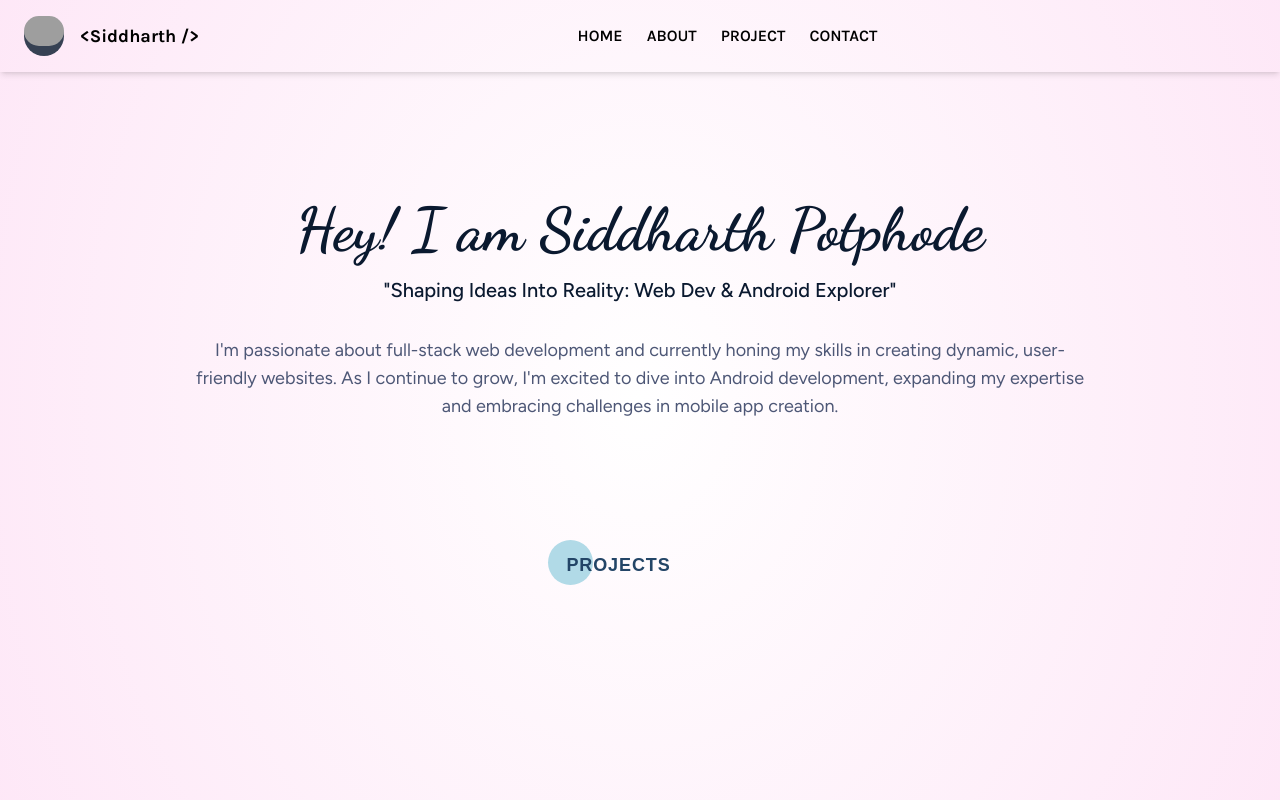
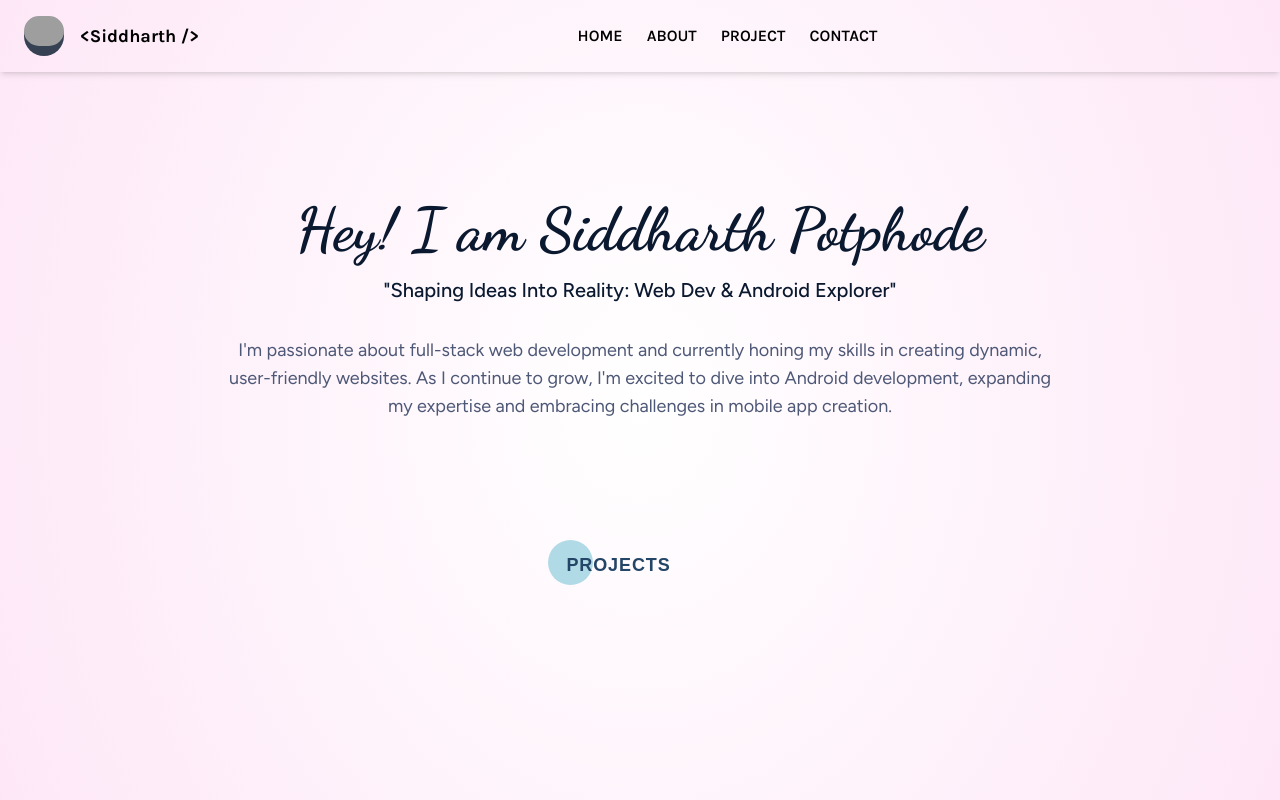
Before and after one commit to SiddharthP121/siddhartha-portfolio, a React (Vite) app: page / in a window 1280 px wide. Built offline with nearby package versions, Linux system fonts and the light colour scheme; grey boxes are pictures that could not be loaded; some icons are missing; a web font is replaced by a local one.

Commit message:
fixed almost all gaps

```diff
--- a/src/App.css
+++ b/src/App.css
@@ -4,6 +4,7 @@
 
 body{
     user-select: none;
+    overflow-x: hidden;
 }
 
 .navbar{
--- a/src/components/Home.jsx
+++ b/src/components/Home.jsx
@@ -10,11 +10,11 @@ const Home = () => {
           <span className="flex name-con text-6xl font-bold text-[#0a192f]">
             Hey! I am Siddharth Potphode
           </span>
-          <span className="subheading text-xl mt-4 mb-2">
+          <span className="subheading text-xl mt-4 mb-2 px-4">
             "Shaping Ideas Into Reality: Web Dev & Android Explorer"
           </span>
           <br />
-          <span className="description text-lg font-light text-[#4d5776] max-w-[900px]">
+          <span className="description text-lg font-light text-[#4d5776] max-w-[900px] px-7">
             I'm passionate about full-stack web development and currently honing
             my skills in creating dynamic, user-friendly websites. As I continue
             to grow, I'm excited to dive into Android development, expanding my
@@ -22,6 +22,7 @@ const Home = () => {
           </span>
         </div>
       </div>
+      <div className="absolute top-0 z-[-2] h-screen w-screen rotate-180 transform bg-white bg-[radial-gradient(60%_120%_at_50%_50%,hsla(0,0%,100%,0)_0,rgba(252,205,238,.5)_100%)]"></div>
       <button className="cta flex items-center justify-center gap-2 rounded-full bg-[#0a192f] px-6 py-3 text-white transition duration-300 ease-in-out hover:bg-[#4d5776] group">
         <span>PROJECTS</span>
         <lord-icon
```
